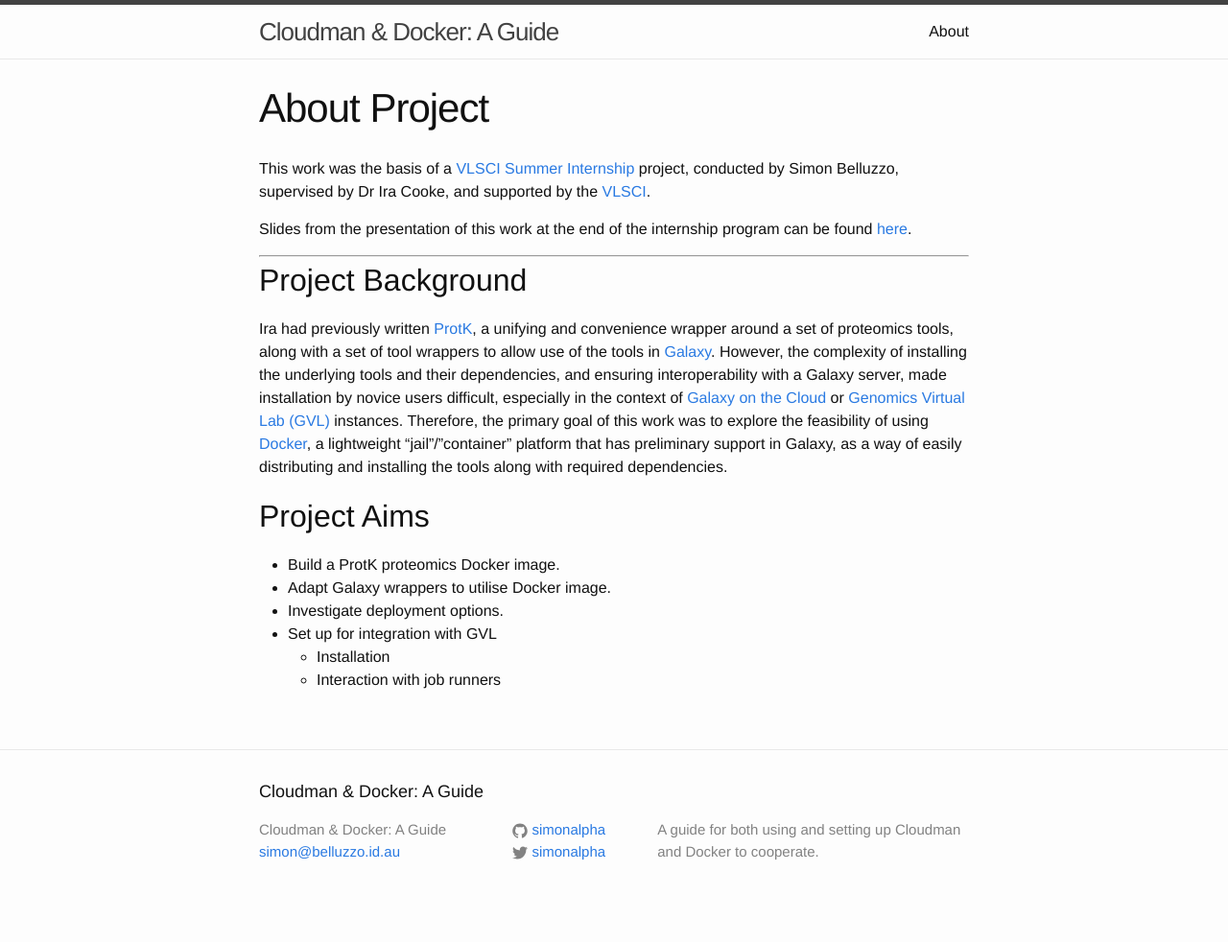
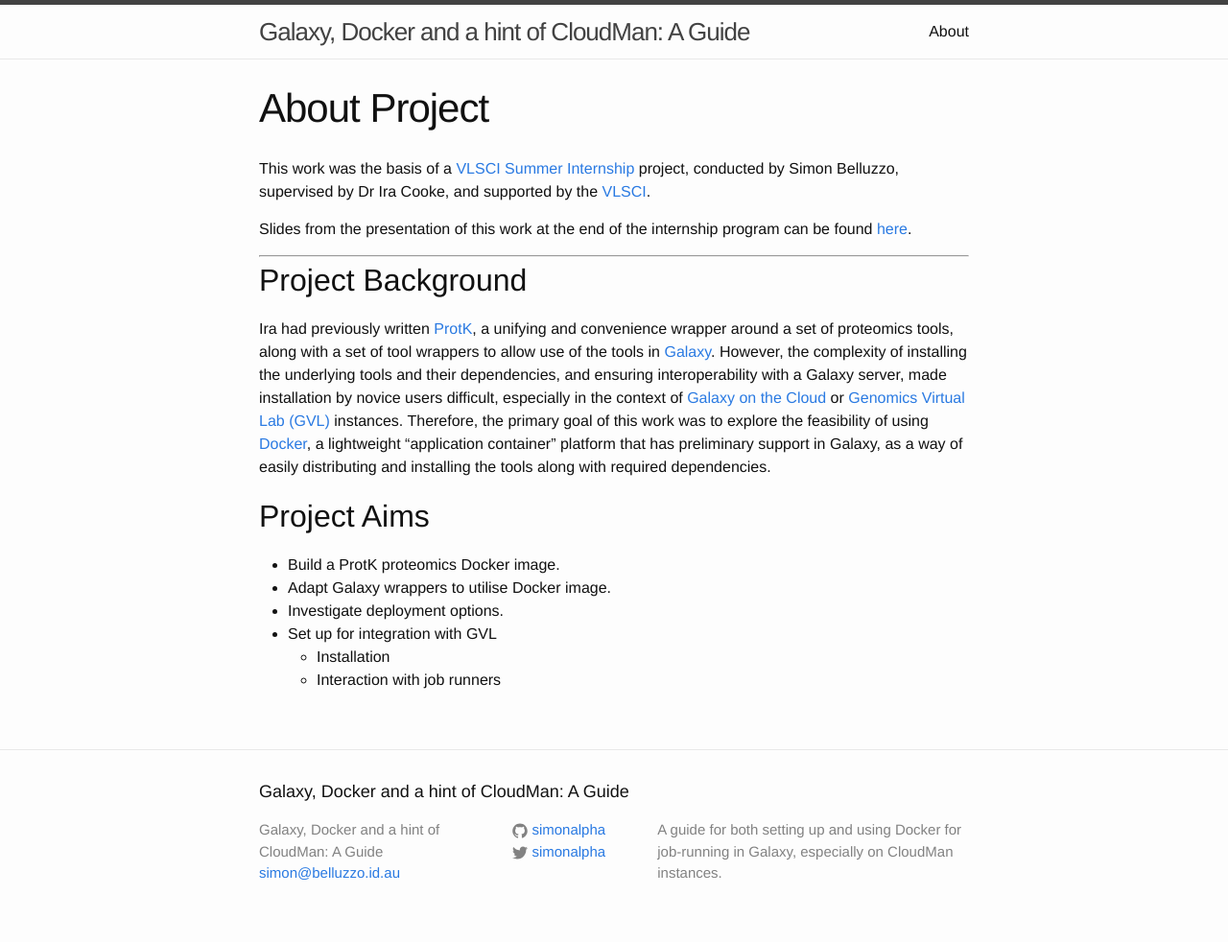
Before and after one commit to sbelluzzo/cloudman-docker-guide, a Jekyll site: the page built from about.md, in a window 1280 px wide. Shown: the whole page at 96% size. Built offline with Jekyll 4.4.1, drawn with Linux system fonts in a browser that asks for light colours; before the commit the page ends 959 px from its top, so only the background shows below that.

Commit message:
Rebadge to be more about Galaxy and Docker, not CM

```diff
--- a/_config.yml
+++ b/_config.yml
@@ -1,8 +1,8 @@
 # Site settings
-title: "Cloudman & Docker: A Guide"
+title: "Galaxy, Docker and a hint of CloudMan: A Guide"
 email: simon@belluzzo.id.au
 description: > # this means to ignore newlines until "baseurl:"
-  A guide for both using and setting up Cloudman and Docker to cooperate.
+  A guide for both setting up and using Docker for job-running in Galaxy, especially on CloudMan instances.
 baseurl: "/cloudman-docker-guide" # the subpath of your site, e.g. /blog/
 url: "http://:simon.belluzzo.id.au" # the base hostname & protocol for your site
 twitter_username: simonalpha
--- a/about.md
+++ b/about.md
@@ -14,7 +14,7 @@ can be found [here](http://simon.belluzzo.id.au/vlsci-intern-slides).
 ## Project Background
 Ira had previously written [ProtK](https://github.com/iracooke/protk), a unifying and convenience wrapper around a set of proteomics tools, along with a set of tool wrappers to allow use of the tools in [Galaxy](http://galaxyproject.org/).
 However, the complexity of installing the underlying tools and their dependencies, and ensuring interoperability with a Galaxy server, made installation by novice users difficult, especially in the context of [Galaxy on the Cloud](https://wiki.galaxyproject.org/CloudMan) or [Genomics Virtual Lab (GVL)](https://genome.edu.au/wiki/GVL) instances.
-Therefore, the primary goal of this work was to explore the feasibility of using [Docker](http://www.docker.com/), a lightweight "jail"/"container" platform that has preliminary support in Galaxy, as a way of easily distributing and installing the tools along with required dependencies.
+Therefore, the primary goal of this work was to explore the feasibility of using [Docker](http://www.docker.com/), a lightweight "application container" platform that has preliminary support in Galaxy, as a way of easily distributing and installing the tools along with required dependencies.
 
 ## Project Aims
 - Build a ProtK proteomics Docker image.
```
